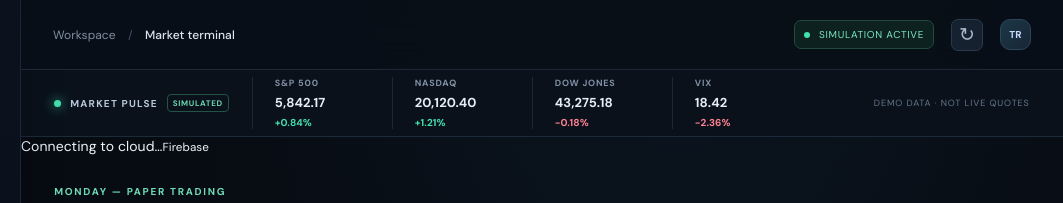
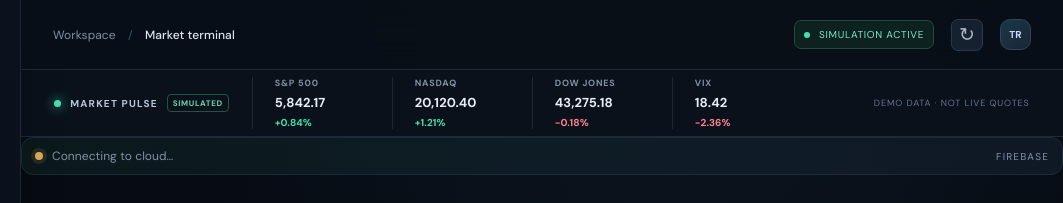
Before and after one commit to LinuxManual/StockMarketPro, a website: page index.html in a window 1280 px wide. Shown: the top 203 px of the page, 217-1280 px from the left. Drawn offline with Linux system fonts and the light colour scheme.

Commit message:
Keep root stylesheet aligned with deployed version

```diff
--- a/styles.css
+++ b/styles.css
@@ -98,3 +98,7 @@ button:focus-visible,a:focus-visible{outline:2px solid #43e0ad;outline-offset:3p
 @media(max-width:1000px){.tape-note{display:none}.tape-item{min-width:125px;padding:0 14px}}
 @media(max-width:700px){.market-tape{padding:0 14px;min-height:60px}.tape-label{padding-right:12px}.tape-item{min-width:112px;padding:0 11px}.content{padding:21px 14px}.metric-grid{gap:9px}.metric-card{padding:15px 13px}.terminal-grid,.lower-grid{gap:12px}.page-heading h1{font-size:25px}.chart-wrap{margin:0 8px}.panel-header{padding:16px 14px 13px}.chart-head{padding:18px 14px 12px}}
 @media(prefers-reduced-motion:reduce){*,*::before,*::after{scroll-behavior:auto!important;transition:none!important;animation:none!important}}
+
+
+/* Firebase cloud status */
+.cloud-status{display:flex;align-items:center;gap:9px;margin:0 0 18px;padding:10px 13px;border:1px solid var(--border);border-radius:12px;background:linear-gradient(90deg,rgba(57,214,162,.07),rgba(17,27,41,.82));color:var(--muted);font-size:12px}.cloud-status small{margin-left:auto;font-size:10px;text-transform:uppercase;letter-spacing:.12em;color:var(--muted)}.cloud-dot{width:8px;height:8px;border-radius:50%;background:#e0ad55;box-shadow:0 0 0 4px rgba(224,173,85,.12);flex:none}.cloud-status.connected .cloud-dot{background:var(--green);box-shadow:0 0 0 4px rgba(57,214,162,.12)}.cloud-status.error .cloud-dot{background:var(--red);box-shadow:0 0 0 4px rgba(255,109,122,.12)}.cloud-status b{color:var(--text);font-weight:700}
```
